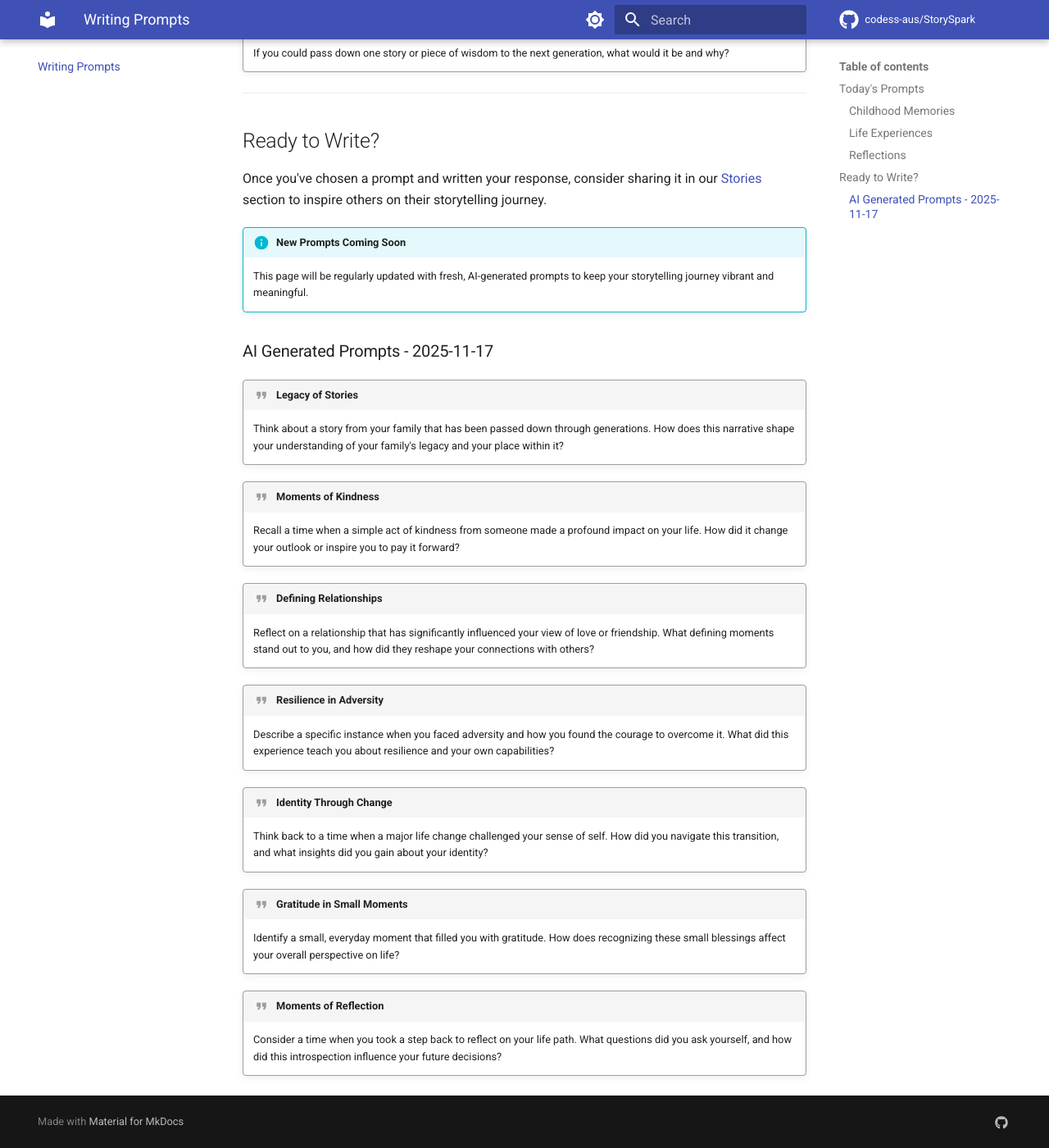
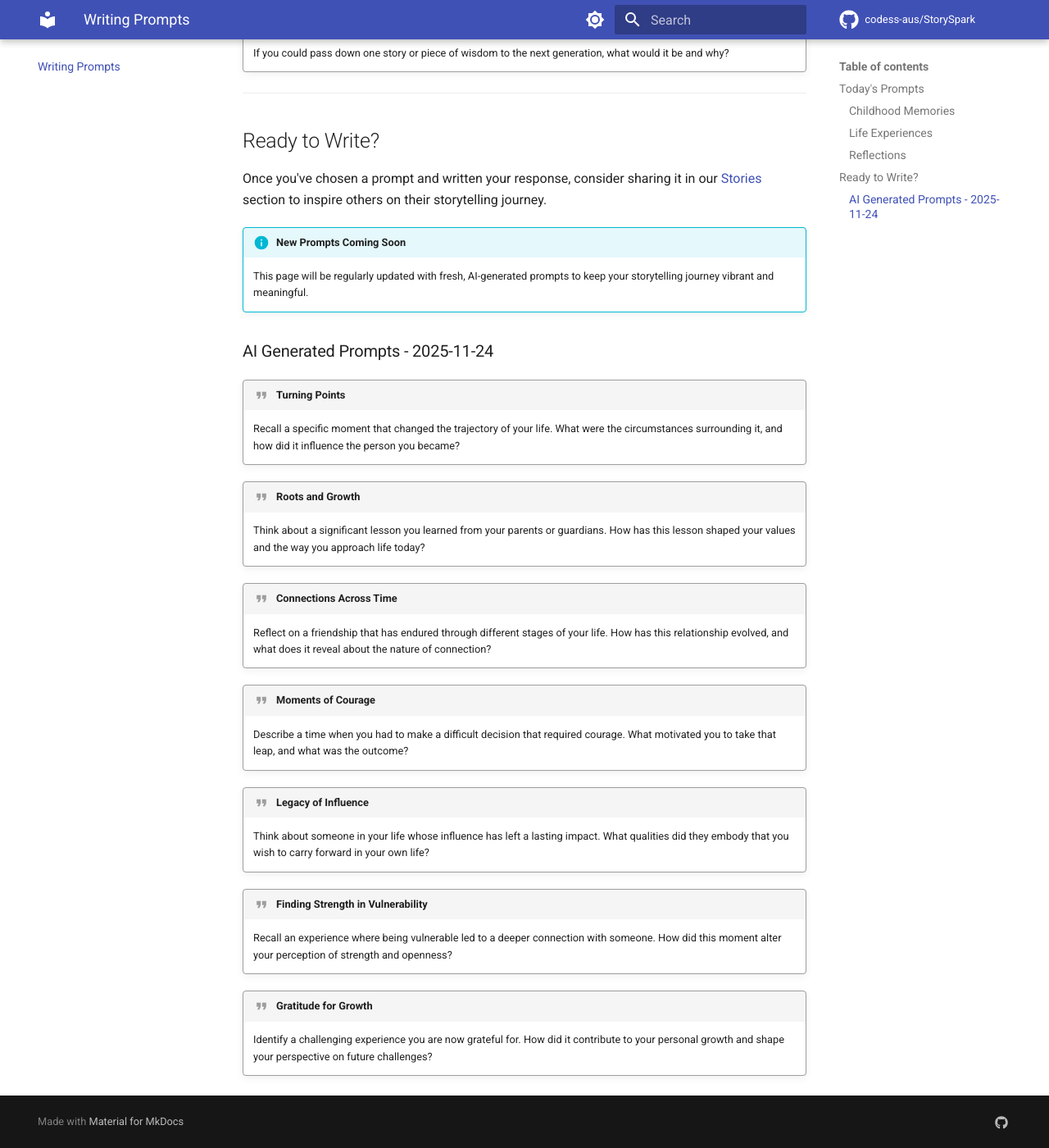
Before and after one commit to codess-aus/StorySpark, an MkDocs documentation site: the page built from docs/prompts.md, in a window 1280 px wide and 1400 px high, scrolled down 1717 px. Shown: the whole window at 82% size. Built offline with MkDocs 1.6.1 and Material for MkDocs 9.7.7, drawn with Linux system fonts in a browser that asks for light colours; comment, search, counter and statistics services are not loaded.

Commit message:
chore: add AI-generated prompts 2025-11-24

```diff
--- a/docs/prompts.md
+++ b/docs/prompts.md
@@ -54,27 +54,27 @@ Once you've chosen a prompt and written your response, consider sharing it in ou
 
 <!-- AI-GENERATED-PROMPTS:START -->
 
-### AI Generated Prompts - 2025-11-17
+### AI Generated Prompts - 2025-11-24
 
-!!! quote "Legacy of Stories"
-    Think about a story from your family that has been passed down through generations. How does this narrative shape your understanding of your family's legacy and your place within it?
+!!! quote "Turning Points"
+    Recall a specific moment that changed the trajectory of your life. What were the circumstances surrounding it, and how did it influence the person you became?
 
-!!! quote "Moments of Kindness"
-    Recall a time when a simple act of kindness from someone made a profound impact on your life. How did it change your outlook or inspire you to pay it forward?
+!!! quote "Roots and Growth"
+    Think about a significant lesson you learned from your parents or guardians. How has this lesson shaped your values and the way you approach life today?
 
-!!! quote "Defining Relationships"
-    Reflect on a relationship that has significantly influenced your view of love or friendship. What defining moments stand out to you, and how did they reshape your connections with others?
+!!! quote "Connections Across Time"
+    Reflect on a friendship that has endured through different stages of your life. How has this relationship evolved, and what does it reveal about the nature of connection?
 
-!!! quote "Resilience in Adversity"
-    Describe a specific instance when you faced adversity and how you found the courage to overcome it. What did this experience teach you about resilience and your own capabilities?
+!!! quote "Moments of Courage"
+    Describe a time when you had to make a difficult decision that required courage. What motivated you to take that leap, and what was the outcome?
 
-!!! quote "Identity Through Change"
-    Think back to a time when a major life change challenged your sense of self. How did you navigate this transition, and what insights did you gain about your identity?
+!!! quote "Legacy of Influence"
+    Think about someone in your life whose influence has left a lasting impact. What qualities did they embody that you wish to carry forward in your own life?
 
-!!! quote "Gratitude in Small Moments"
-    Identify a small, everyday moment that filled you with gratitude. How does recognizing these small blessings affect your overall perspective on life?
+!!! quote "Finding Strength in Vulnerability"
+    Recall an experience where being vulnerable led to a deeper connection with someone. How did this moment alter your perception of strength and openness?
 
-!!! quote "Moments of Reflection"
-    Consider a time when you took a step back to reflect on your life path. What questions did you ask yourself, and how did this introspection influence your future decisions?
+!!! quote "Gratitude for Growth"
+    Identify a challenging experience you are now grateful for. How did it contribute to your personal growth and shape your perspective on future challenges?
 
 <!-- AI-GENERATED-PROMPTS:END -->
```
